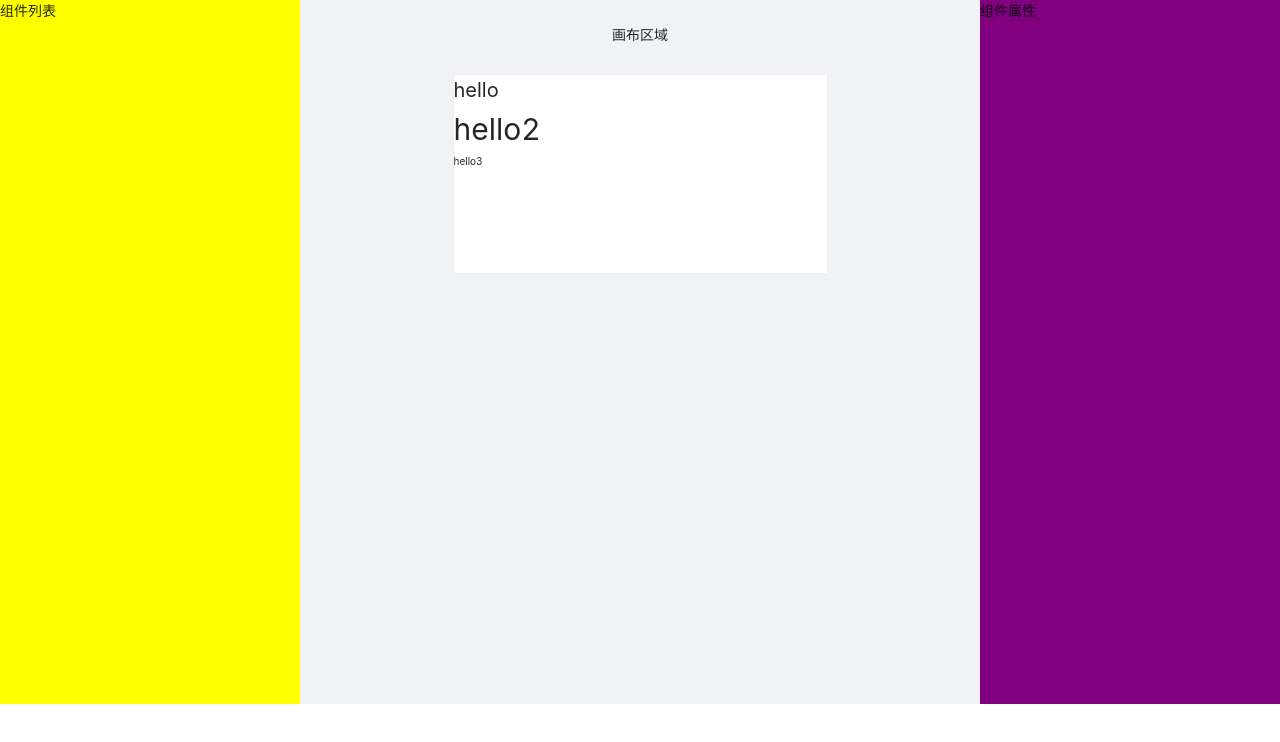
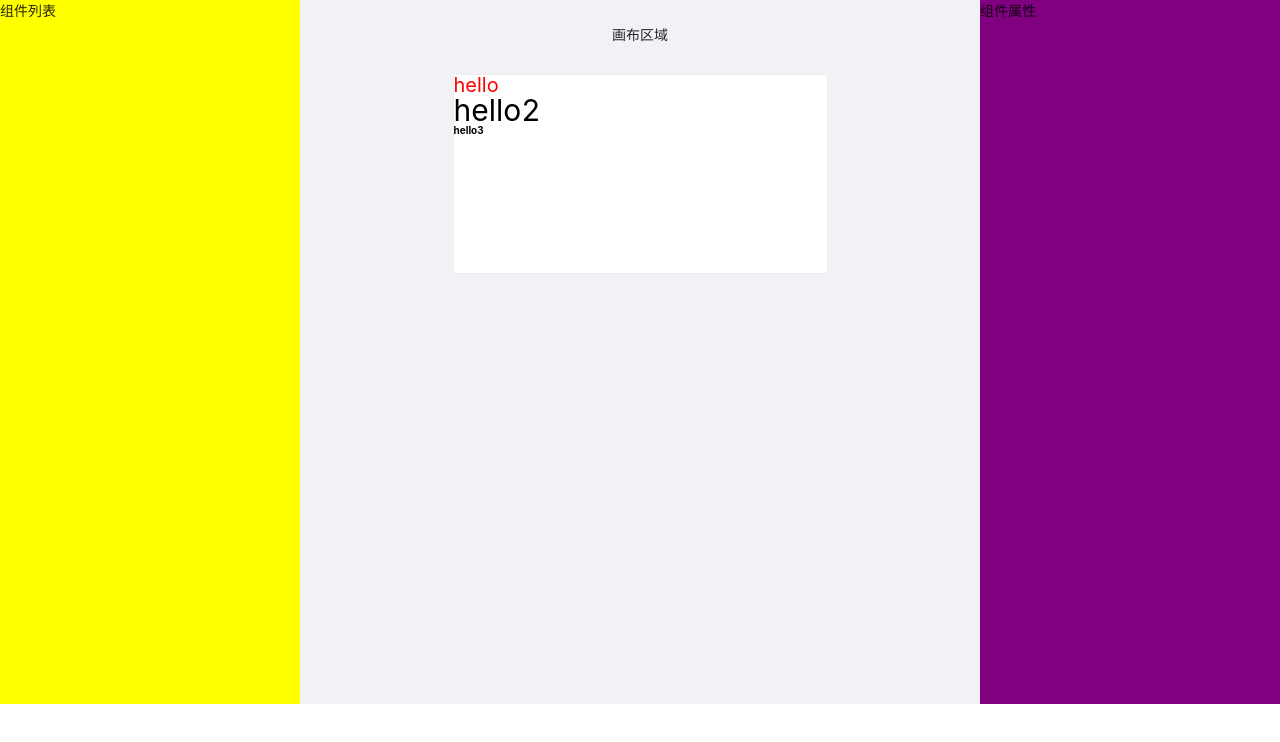
Before and after one commit to Sophil-minn/lego, a Vue app: page /editor in a window 1280 px wide. Shown: the top 742 px of the page. Built offline with nearby package versions, Linux system fonts and the light colour scheme.

Commit message:
feat: add common and unique props for LText component, transform these props into component props validation

```diff
--- a/src/components/LText.vue
+++ b/src/components/LText.vue
@@ -7,24 +7,24 @@
 import { defineComponent, computed } from 'vue'
 import { pick } from 'lodash-es'
 // array that contains style props
+import { transformToComponentProps, textDefaultProps, textStylePropNames } from '../defaultProps'
+const defaultProps = transformToComponentProps(textDefaultProps)
+
+console.log(transformToComponentProps, textDefaultProps, textStylePropNames, defaultProps);
+
 export default defineComponent({
   name: 'l-text',
   props: {
-    text: {
-      type: String,
-    },
-    fontSize: {
-      type: String,
-    },
     tag: {
       type: String,
       default: 'div'
-    }
+    },
+    ...defaultProps
   },
   setup (props) {
     // 重用并且简化
     // 抽离并且获得 styleProps
-    const styleProps = computed(() => pick(props, ['fontSize']))
+    const styleProps = computed(() => pick(props, textStylePropNames))
     return {
        styleProps
     }
@@ -41,6 +41,7 @@
   cursor: pointer;
 }
 .l-text-component {
+  position: relative !important;
   box-sizing: border-box;
   white-space: pre-wrap;
 }
--- /dev/null
+++ b/src/defaultProps.ts
@@ -0,0 +1,49 @@
+import { mapValues, without } from 'lodash-es'
+export const commonDefaultProps = {
+  // actions
+  actionType: '',
+  url: '',
+  // size
+  height: '',
+  width: '318px',
+  paddingLeft: '0px',
+  paddingRight: '0px',
+  paddingTop: '0px',
+  paddingBottom: '0px',
+  // border type
+  borderStyle: 'none',
+  borderColor: '#000',
+  borderWidth: '0',
+  borderRadius: '0',
+  // shadow and opacity
+  boxShadow: '0 0 0 #000000',
+  opacity: 1,
+  // position and x,y
+  position: 'absolute',
+  left: '0',
+  top: '0',
+  right: '0'
+}
+export const textDefaultProps = {
+  // basic props - font styles
+  text: '正文内容',
+  fontSize: '14px',
+  fontFamily: '',
+  fontWeight: 'normal',
+  fontStyle: 'normal',
+  textDecoration: 'none',
+  lineHeight: '1',
+  textAlign: 'left',
+  color: '#000000',
+  backgroundColor: '',
+  ...commonDefaultProps
+}
+export const textStylePropNames = without(Object.keys(textDefaultProps), 'actionType', 'url', 'text')
+export const transformToComponentProps = (props: { [key: string]: any }) => {
+  return mapValues(props, (item) => {
+    return {
+      type: item.constructor,
+      default: item
+    }
+  })
+}
--- a/src/store/editor.ts
+++ b/src/store/editor.ts
@@ -19,9 +19,9 @@
 }
 
 export const testComponents: ComponentData[] = [
-  { id: uuidv4(), name: 'l-text', props: { text: 'hello', fontSize: '20px' }},
+  { id: uuidv4(), name: 'l-text', props: { text: 'hello', fontSize: '20px', color: 'red'  }},
   { id: uuidv4(), name: 'l-text', props: { text: 'hello2' , fontSize: '30px'}},
-  { id: uuidv4(), name: 'l-text', props: { text: 'hello3' , fontSize: '10px'}}
+  { id: uuidv4(), name: 'l-text', props: { text: 'hello3' , fontSize: '10px', fontWeight: 'bold'}}
 ]
 
 const editor: Module<EditorProps, GlobalDataProps> = {
```
